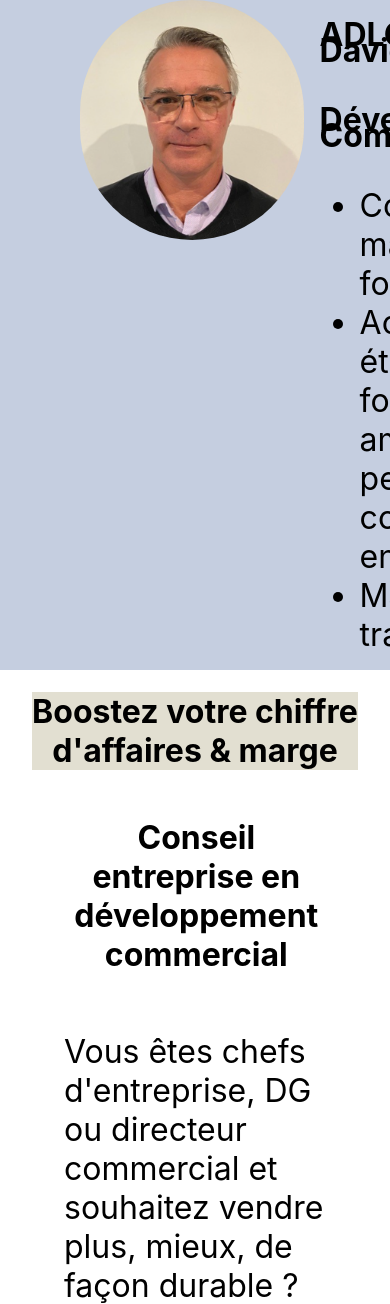
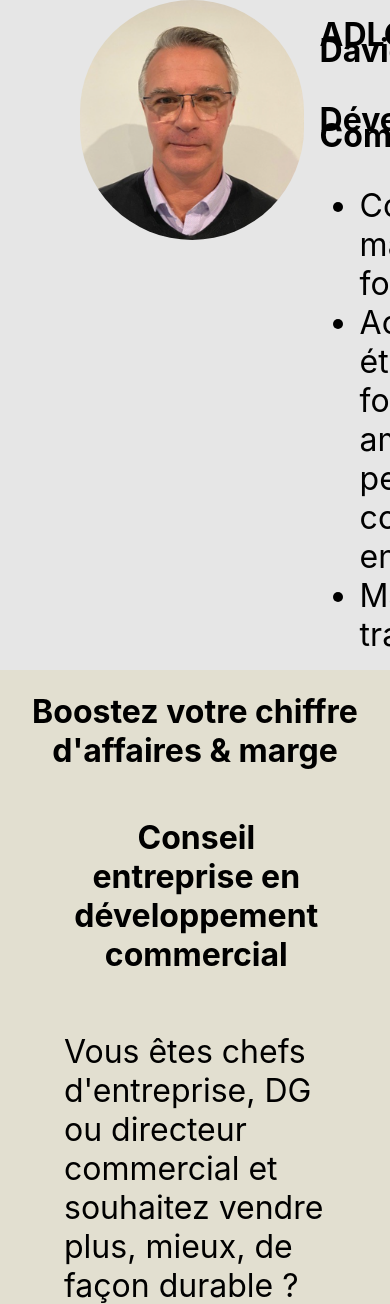
Before and after one commit to thomsart/adlcconsulting, a Bottle app: page / in a window 390 px wide; the page is wider, and only the part inside the window is pictured. Shown: the top 1304 px of that part. Run offline with Bottle, Linux system fonts and the light colour scheme.

Commit message:
ajout du lien HTML tel

```diff
--- a/home.html
+++ b/home.html
@@ -26,7 +26,7 @@
 
         <div class="div_column">
             <div class="div_column">
-                <h1 style="background-color: rgb(207, 202, 178, 0.6);">Boostez votre chiffre d'affaires & marge</h1>
+                <h1>Boostez votre chiffre d'affaires & marge</h1>
                 <div>
                     <div class="div_column_W50">
                         <h2>Conseil entreprise en développement commercial</h2>
@@ -136,7 +136,7 @@
         <!-- Footer-->
         <footer id="footer">
             <h4>Mr Crepel David<br>20 rue du Gué de la Forges<br>89 140 Courlon-sur-yonne</h4>
-            <h4>06 51 37 59 29</h4>
+            <a href="tel:+33651375929"><h4>06 51 37 59 29</h4></a>
             <a href="mailto:david.crepel@orange.fr"><h4>crepeldavid@orange.fr</h4></a>
             <a href="/mentions_legales"><h4>Mentions Légales</h4></a>
         </footer>
--- a/mentions_legales.html
+++ b/mentions_legales.html
@@ -156,7 +156,7 @@
             <p style="text-align:justify">
             <strong>6. Ressources utilisées :</strong><br/><br/>
 
-            L'image de fond vient du site:
+            L'image de fond et le logo contact viennent du site:
             <a href="https://fr.freepik.com/" target="_blank">
                 <strong>freepik</strong></a><br/>
 
--- a/static/css/base.css
+++ b/static/css/base.css
@@ -7,6 +7,7 @@ body
 {
     body
     {
+        background-color: rgba(207, 202, 178, 0.6);
         background-image: none;
     }
 }
@@ -14,7 +15,7 @@ body
 
 nav
 {
-    background-color: rgb(197, 206, 224);
+    background-color: rgb(230, 230, 230);
     display: flex;
     justify-content: space-evenly;
 }
@@ -111,7 +112,7 @@ div
 }
 #contact:hover
 {
-    background-color: rgb(233, 255, 107);
+    background-color: rgb(217, 255, 0);
 }
 
 footer
```
